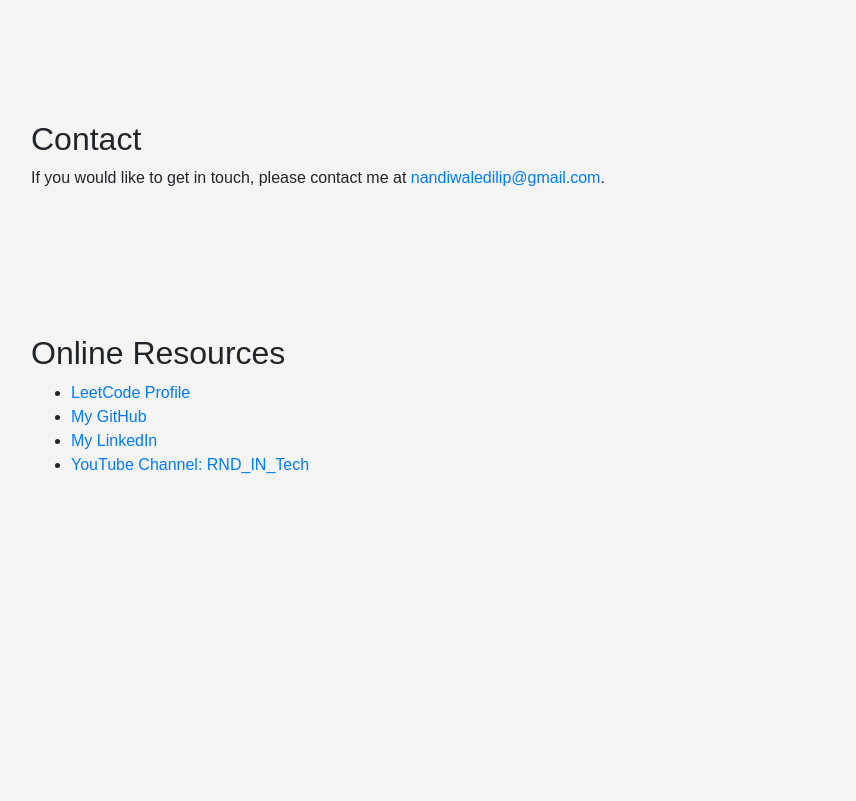
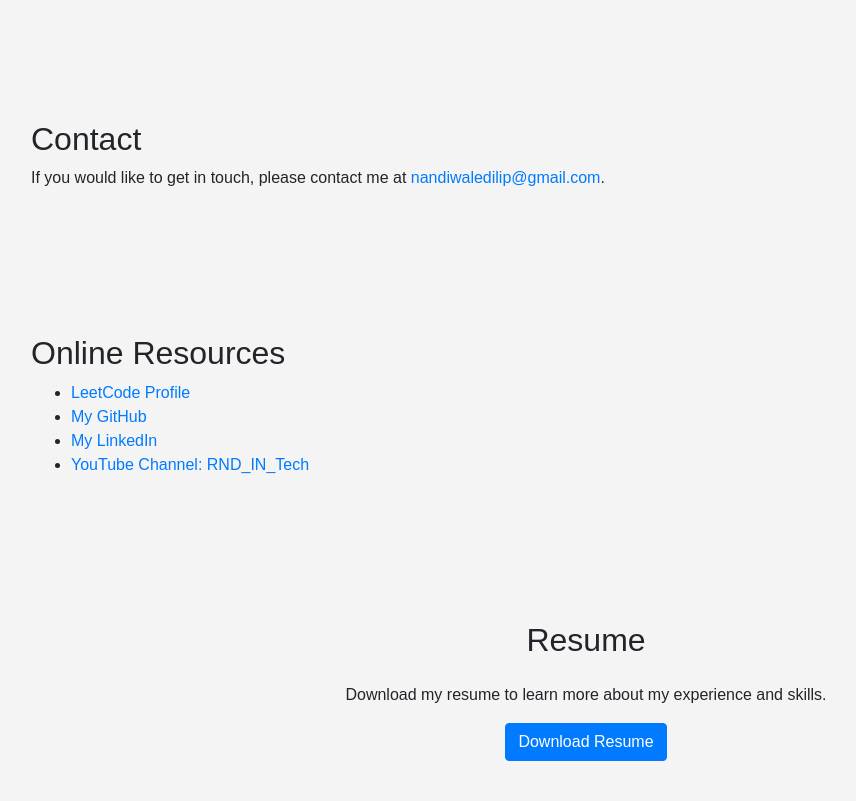
Before and after one commit to Dilip965/Personal-Website, a plain HTML site: page index.html in a window 1280 px wide. Shown: the part 1142-1943 px from the top of the page, without its empty margins (54-910 px from the left). Before the commit the page ends 1675 px from the top, so only its background shows below. Drawn offline with nearby package versions, Linux system fonts and the light colour scheme.

Commit message:
This is 2nd for resume

```diff
--- a/index.html
+++ b/index.html
@@ -26,6 +26,8 @@
                 <li class="nav-item"><a class="nav-link" href="#projects">Projects</a></li>
                 <li class="nav-item"><a class="nav-link" href="#contact">Contact</a></li>
                 <li class="nav-item"><a class="nav-link" href="#resources">Online Resources</a></li>
+                <li class="nav-item"><a class="nav-link" href="#Resume">Resume</a></li>
+
             </ul>
         </div>
     </nav>
@@ -92,6 +94,15 @@
 
         </ul>
     </section>
+    <!-- Resume Section -->
+<section id="Resume" class="container mt-5">
+    <h2 class="text-center mb-4">Resume</h2>
+    <p class="text-center">Download my resume to learn more about my experience and skills.</p>
+    <div class="text-center">
+        <a href="Resources/Dilip Nandiwale.pdf" target="_blank" class="btn btn-primary">Download Resume</a>
+    </div>
+</section>
+
 
     <!-- Bootstrap JS, Popper.js, and jQuery -->
     <script src="https://code.jquery.com/jquery-3.5.1.slim.min.js"></script>
```
Also changed, not shown: 1 other file.
